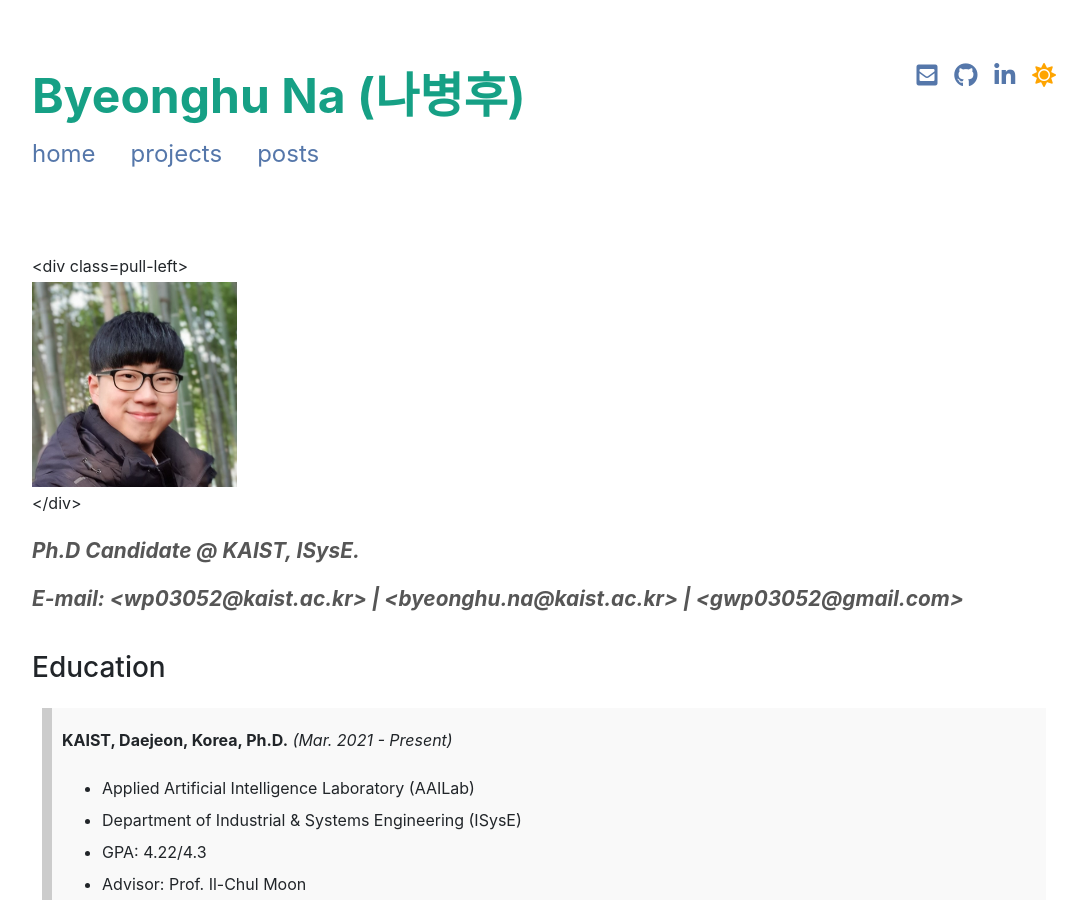
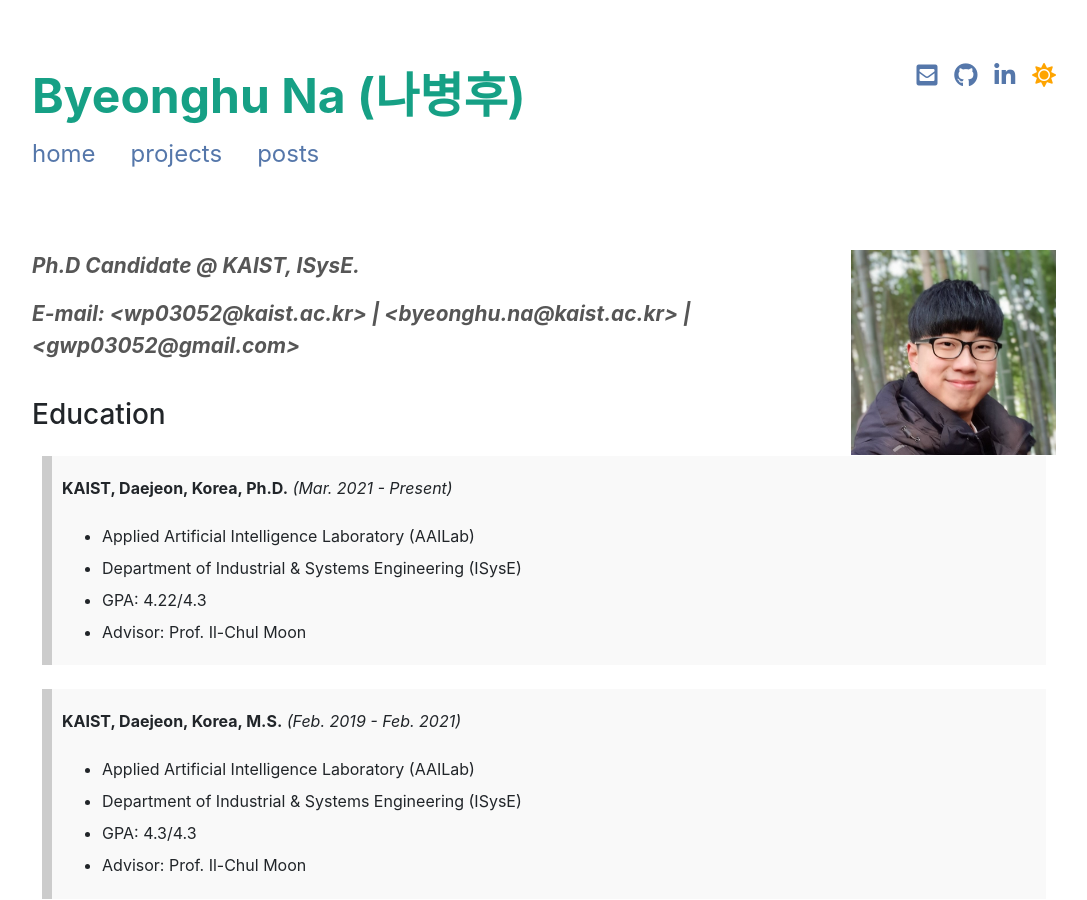
Before and after one commit to byeonghu-na/byeonghu-na.github.io, a Jekyll site: the page built from index.md, in a window 1280 px wide and 900 px high. Shown: the whole window, without its empty margins (96-1183 px from the left). Built offline with Jekyll 4.4.1, drawn with Linux system fonts in a browser that asks for light colours; nearby versions of some CDN libraries; a style sheet for code colours, icons or effects is not loaded.

Commit message:
Update index.md

```diff
--- a/index.md
+++ b/index.md
@@ -7,13 +7,15 @@ description:
 sitemap:
   priority: 1.0
 ---
-<p>
-<div class=pull-left>
-  <img src="assets/img/byeonghu.jpg" style='width:20%; height:20%'>
-</div>
+![byeonghu](assets/img/byeonghu.jpg){: style="float: right" width="20%" height="20%"}
 <p id="describe-text">Ph.D Candidate @ KAIST, ISysE.</p>
 <p id="describe-text">E-mail: <wp03052@kaist.ac.kr> | <byeonghu.na@kaist.ac.kr> | <gwp03052@gmail.com></p>
-</p>
+
+
+
+
+
+
 
 ### Education
 > **KAIST, Daejeon, Korea, Ph.D.** *(Mar. 2021 - Present)*
```
